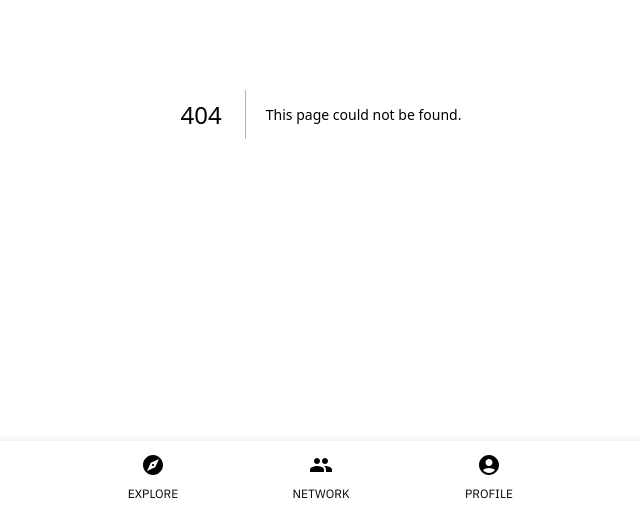
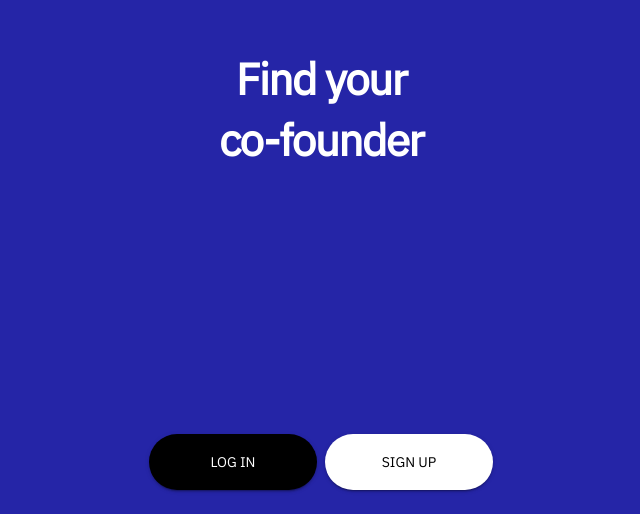
Before and after one commit to maria-osypova/ai-caravan, a Next.js app: page /guest/welcome in a window 1280 px wide. Before the commit this address had no page. Shown: the part 286-800 px from the top of the page, without its empty margins (319-959 px from the left). Built offline with nearby package versions, Linux system fonts and the light colour scheme.

Commit message:
add welcome page

```diff
--- a/components/Layout.js
+++ b/components/Layout.js
@@ -17,7 +17,7 @@ const theme = createTheme({
 
 export default function Layout({ children }) {
   const router = useRouter();
-  const isPublicPage = router.pathname.startsWith("/public");
+  const isPublicPage = router.pathname.startsWith("/guest");
 
   return (
     <ThemeProvider theme={theme}>
--- /dev/null
+++ b/pages/guest/welcome.js
@@ -0,0 +1,125 @@
+import React from "react";
+import { Button, Typography, Box } from "@mui/material";
+import Link from "next/link";
+import { styled } from "@mui/system";
+
+const DynamicTextContainer = styled("div")({
+  position: "relative",
+  height: "51.348px",
+  overflow: "hidden",
+  display: "inline-block",
+  marginTop: "10px",
+});
+
+const DynamicTextList = styled("ul")({
+  margin: 0,
+  padding: 0,
+  listStyle: "none",
+  animation: "change 10s infinite",
+  "@keyframes change": {
+    "0%, 12.66%, 100%": { transform: "translate3d(0,0,0)" },
+    "16.66%, 29.32%": { transform: "translate3d(0,-25%,0)" },
+    "33.32%, 45.98%": { transform: "translate3d(0,-50%,0)" },
+    "49.98%, 62.64%": { transform: "translate3d(0,-75%,0)" },
+    "66.64%, 79.3%": { transform: "translate3d(0,-50%,0)" },
+    "83.3%, 95.96%": { transform: "translate3d(0,-25%,0)" },
+  },
+});
+
+const DynamicTextItem = styled("li")({
+  lineHeight: "51.348px",
+  margin: 0,
+});
+
+const Welcome = () => {
+  return (
+    <Box
+      display="flex"
+      flexDirection="column"
+      justifyContent="center"
+      alignItems="center"
+      height="100vh"
+      textAlign="center"
+      position="relative"
+    >
+      <Typography
+        variant="h5"
+        component="h2"
+        style={{
+          color: "white",
+          fontSize: "44px",
+          fontStyle: "normal",
+          fontWeight: 600,
+          lineHeight: "116.7%",
+          letterSpacing: "-1.5px",
+        }}
+      >
+        Find your
+      </Typography>
+      <Typography
+        variant="h5"
+        component="h2"
+        style={{
+          color: "white",
+          fontSize: "44px",
+          fontStyle: "normal",
+          fontWeight: 600,
+          lineHeight: "116.7%",
+          letterSpacing: "-1.5px",
+        }}
+      >
+        <DynamicTextContainer>
+          <DynamicTextList>
+            <DynamicTextItem>AI expert</DynamicTextItem>
+            <DynamicTextItem>data expert</DynamicTextItem>
+            <DynamicTextItem>new job in AI</DynamicTextItem>
+            <DynamicTextItem>co-founder</DynamicTextItem>
+          </DynamicTextList>
+        </DynamicTextContainer>
+      </Typography>
+      <Box
+        position="absolute"
+        bottom="24px"
+        display="flex"
+        justifyContent="center"
+        alignItems="flex-start"
+        gap="8px"
+      >
+        <Button
+          variant="contained"
+          color="secondary"
+          style={{
+            width: "168px",
+            height: "56px",
+            backgroundColor: "black",
+            color: "white",
+            borderRadius: "32px",
+            fontWeight: "fontWeightMedium",
+          }}
+          component={Link}
+          href="/guest/login"
+        >
+          Log in
+        </Button>
+        <Button
+          variant="contained"
+          color="secondary"
+          style={{
+            width: "168px",
+            height: "56px",
+            backgroundColor: "white",
+            color: "black",
+            borderRadius: "32px",
+            fontWeight: "fontWeightMedium",
+          }}
+          component={Link}
+          href="/guest/onboarding"
+        >
+          Sign up
+        </Button>
+      </Box>
+    </Box>
+  );
+};
+
+export default Welcome;
```
Also changed, not shown: pages/guest/login.js (added, +23 -0 lines), pages/guest/onboarding.js (renamed from pages/public/onboarding.js).
